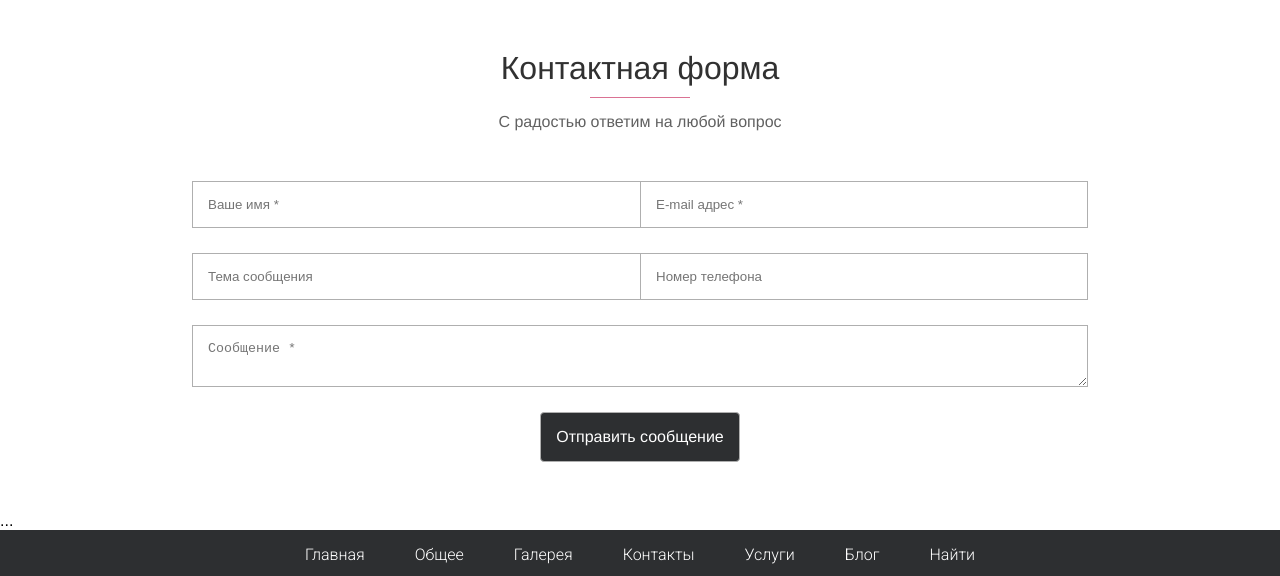
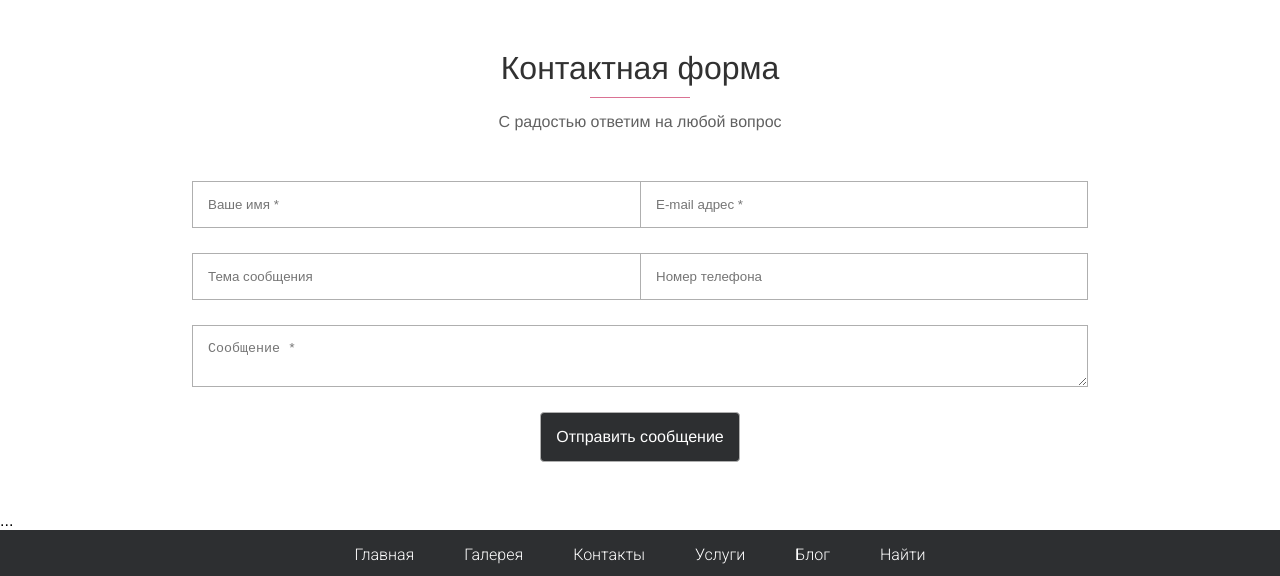
Before and after one commit to AlekseyCanvas/awesome-site, a plain HTML site: page index.html in a window 1280 px wide. Shown: the part 1732-2308 px from the top of the page. Drawn offline with Linux system fonts and the light colour scheme; a web font is replaced by a local one.

Commit message:
Второй коммит инициализации

```diff
--- a/index.html
+++ b/index.html
@@ -28,7 +28,7 @@
   <img src="img/007-twitter.png" alt="Логотип сайта">
  <ul class="menu">
    <li><a href="index.html" class="menu-element" data-link="top" title="На главную">Главная</a></li>
-   <li><a href="#services" class="menu-element" data-link="services" title="Общая информация">Общее</a></li>
+   <!--<li><a href="#services" class="menu-element" data-link="services" title="Общая информация">Общее</a></li>-->
    <li><a href="#portfolio" class="menu-element" data-link="portfolio" title="К галерее">Галерея</a></li>
    <li><a href="#contact" class="menu-element" data-link="contact" title="К контактам">Контакты</a></li>
    <li><a href="services.html" class="menu-element" title="Услуги">Услуги</a></li>
@@ -187,8 +187,8 @@
 <footer>
 <nav id="myTopnav">
   <ul class="menu">
-    <li><a href="#index.html" class="menu-element" data-link="top" title="На главную">Главная</a></li>
-    <li><a href="#services" class="menu-element" data-link="services" title="Общая информация">Общее</a></li>
+    <li><a href="index.html" class="menu-element" data-link="top" title="На главную">Главная</a></li>
+    <!--<li><a href="#services" class="menu-element" data-link="services" title="Общая информация">Общее</a></li>-->
     <li><a href="#portfolio" class="menu-element" data-link="portfolio" title="Фотогалерея">Галерея</a></li>
     <li><a href="#contact" class="menu-element" data-link="contact" title="Контактная информация">Контакты</a></li>
     <li><a href="services.html" class="menu-element" title="Услуги">Услуги</a></li>
```
Also changed, not shown: blog.html (+2 -2 lines), location.html (+2 -2 lines), services.html (+2 -2 lines).
